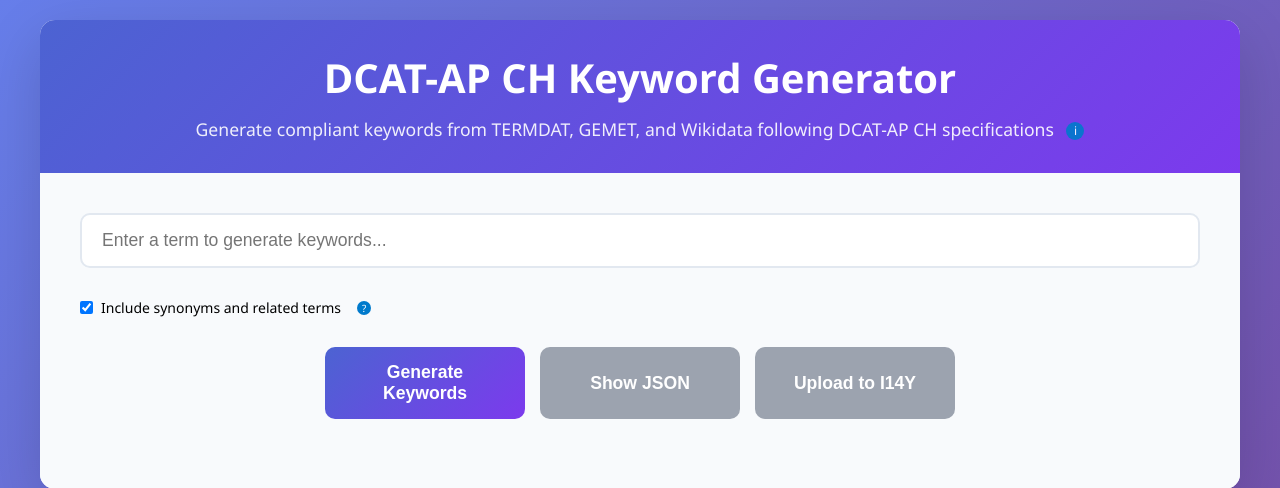
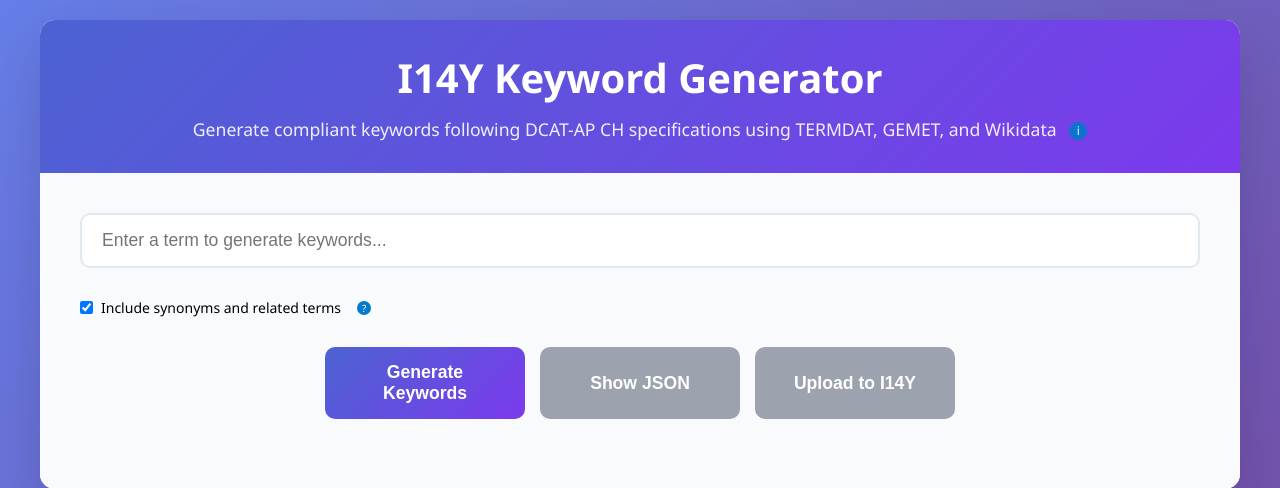
Before and after one commit to I14Y-ch/keyword_generator, a Flask app: page / in a window 1280 px wide. Shown: the top 488 px of the page. Run offline with Flask 3, Linux system fonts and the light colour scheme.

Commit message:
Changed the title of the App

```diff
--- a/templates/index.html
+++ b/templates/index.html
@@ -180,8 +180,8 @@
 <body>
     <div class="container">
         <div class="header">
-            <h1>DCAT-AP CH Keyword Generator</h1>
-            <p>Generate compliant keywords from TERMDAT, GEMET, and Wikidata following DCAT-AP CH specifications
+            <h1>I14Y Keyword Generator</h1>
+            <p>Generate compliant keywords following DCAT-AP CH specifications using TERMDAT, GEMET, and Wikidata
                 <span class="info-icon" onclick="openModal()" title="Show keyword priority cascade">i</span>
             </p>
         </div>
```
